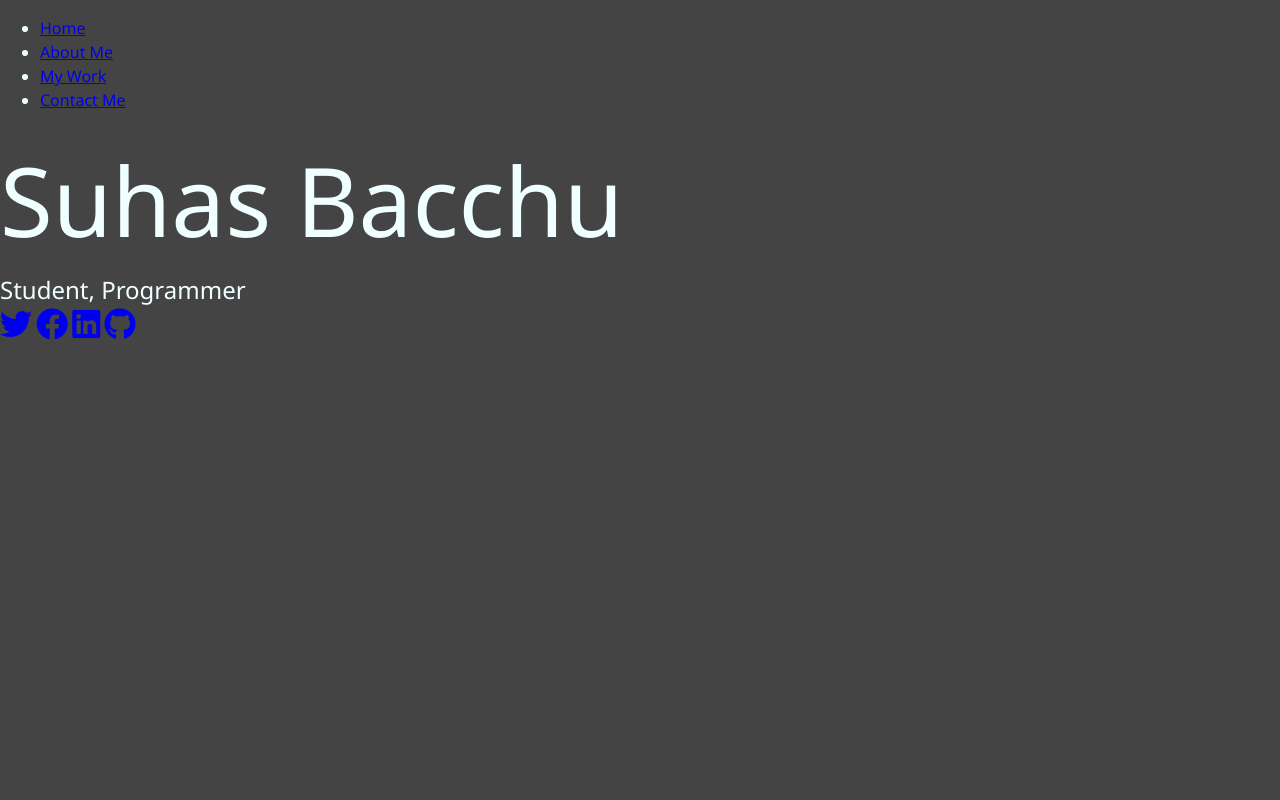
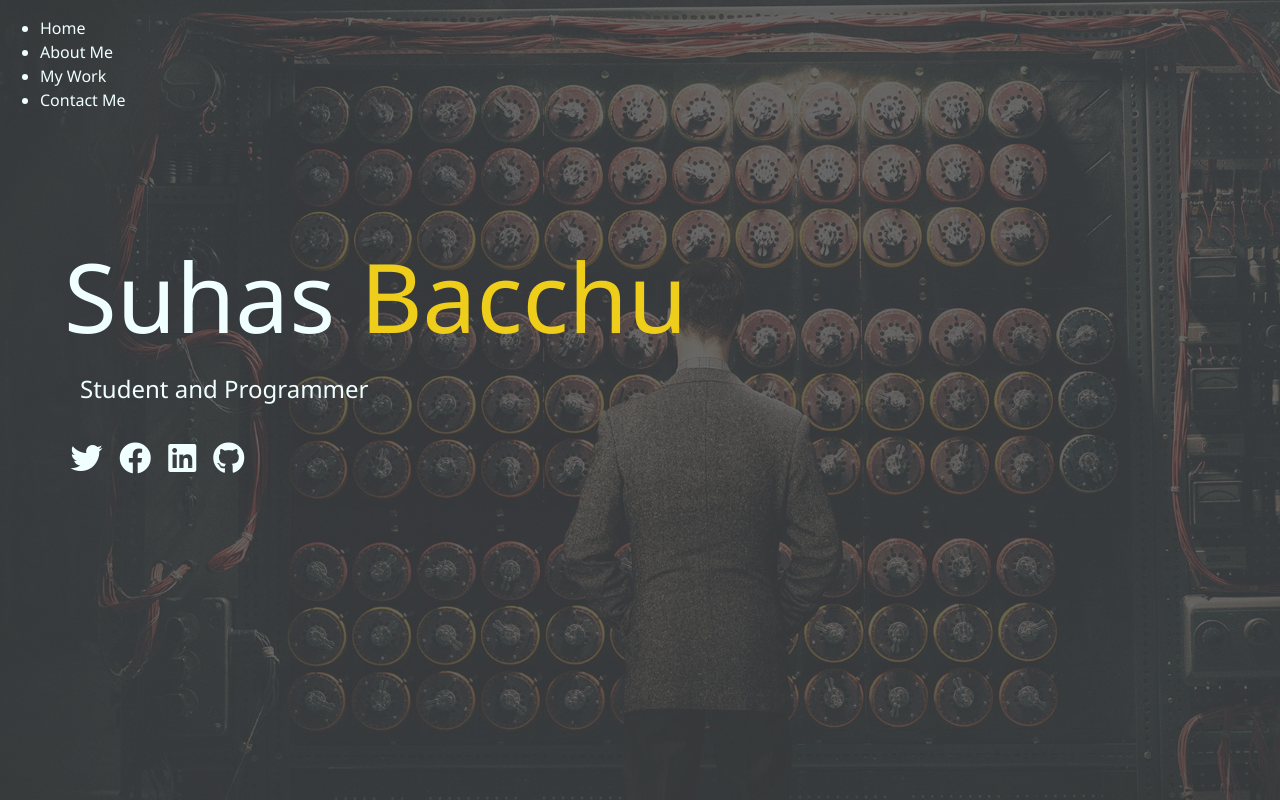
Before and after one commit to sbacchu/sbacchu.github.io, a plain HTML site: page index.html in a window 1280 px wide. Drawn offline with Linux system fonts and the light colour scheme.

Commit message:
Homepage base information finished

```diff
--- a/css/main.css
+++ b/css/main.css
@@ -8,6 +8,19 @@ body {
   margin: 0;
   font-family: "Segoe UI", Tahoma, Geneva, Verdana, sans-serif;
   line-height: 1.5; }
+  body#bg-img {
+    background: url(../img/bg_img.jpg);
+    background-attachment: fixed;
+    background-size: cover; }
+    body#bg-img::after {
+      content: "";
+      position: absolute;
+      top: 0;
+      right: 0;
+      width: 100%;
+      height: 100%;
+      z-index: -1;
+      background: rgba(68, 68, 68, 0.8); }
 
 h1,
 h2,
@@ -18,3 +31,35 @@ h3 {
   h2.lg-heading,
   h3.lg-heading {
     font-size: 6rem; }
+  h1.sm-heading,
+  h2.sm-heading,
+  h3.sm-heading {
+    margin-bottom: 2rem;
+    padding: 0.2rem 1rem; }
+
+a {
+  color: azure;
+  text-decoration: none; }
+
+header {
+  position: fixed;
+  z-index: 2;
+  width: 100%; }
+
+.text-secondary {
+  color: #eece1a; }
+
+main {
+  padding: 4rem;
+  height: 100%; }
+  main .icons {
+    margin-top: 1rem; }
+    main .icons a {
+      padding: 0.4rem; }
+      main .icons a:hover {
+        color: #eece1a;
+        transition: all 0.5s ease-out; }
+  main#home {
+    overflow: hidden; }
+    main#home h1 {
+      margin-top: 20vh; }
--- a/index.html
+++ b/index.html
@@ -13,7 +13,7 @@
       crossorigin="anonymous"
     />
   </head>
-  <body>
+  <body id="bg-img">
     <header>
       <div class="menu-btn">
         <div class="btn-line"></div>
@@ -46,7 +46,7 @@
         Suhas
         <span class="text-secondary">Bacchu</span>
       </h1>
-      <h2 class="sm-heading">Student, Programmer</h2>
+      <h2 class="sm-heading">Student and Programmer</h2>
       <!-- TODO: add links to the icons -->
       <div class="icons">
         <a href="#!"><i class="fab fa-twitter fa-2x"></i></a>
```
Also changed, not shown: img/bg_img.jpg (added).
